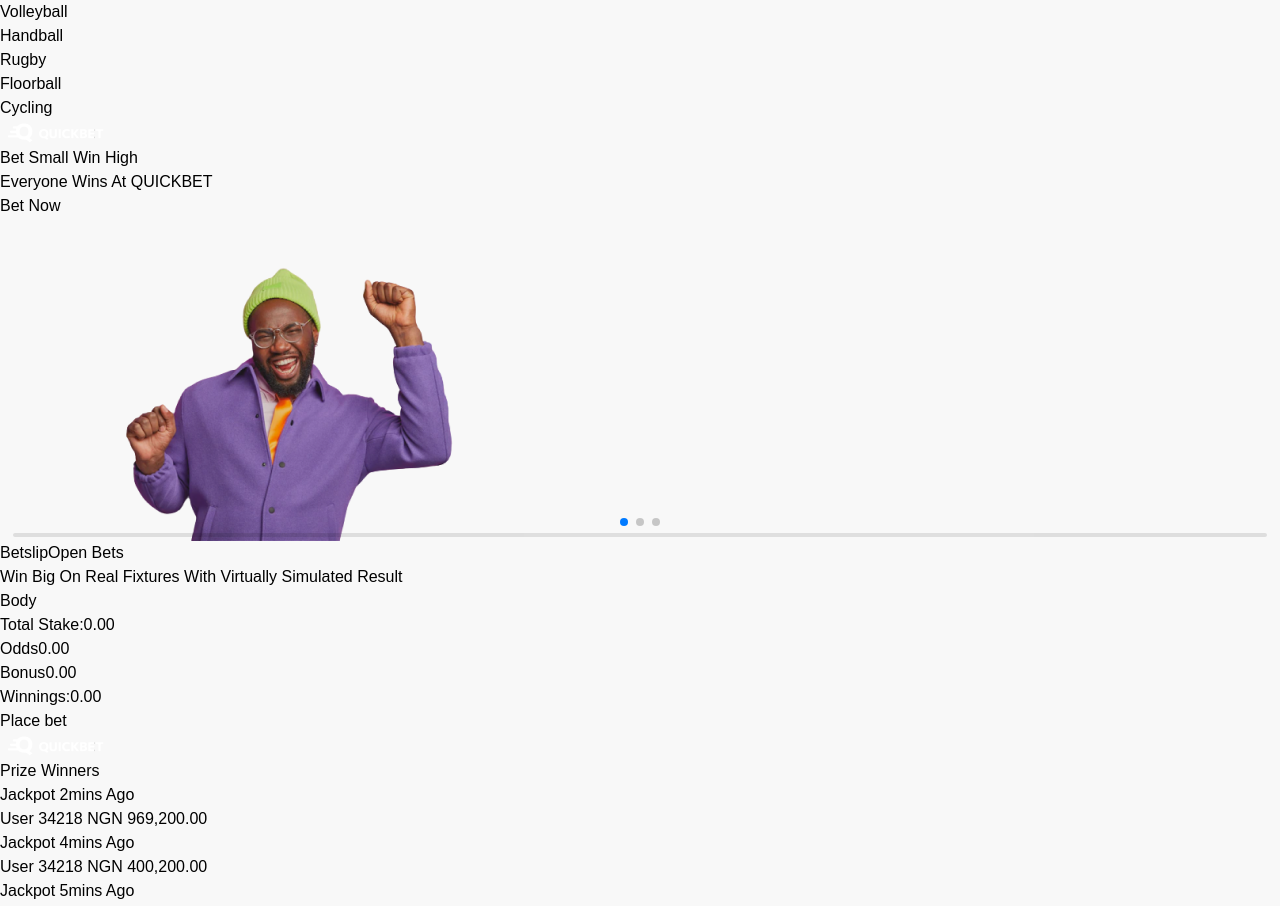
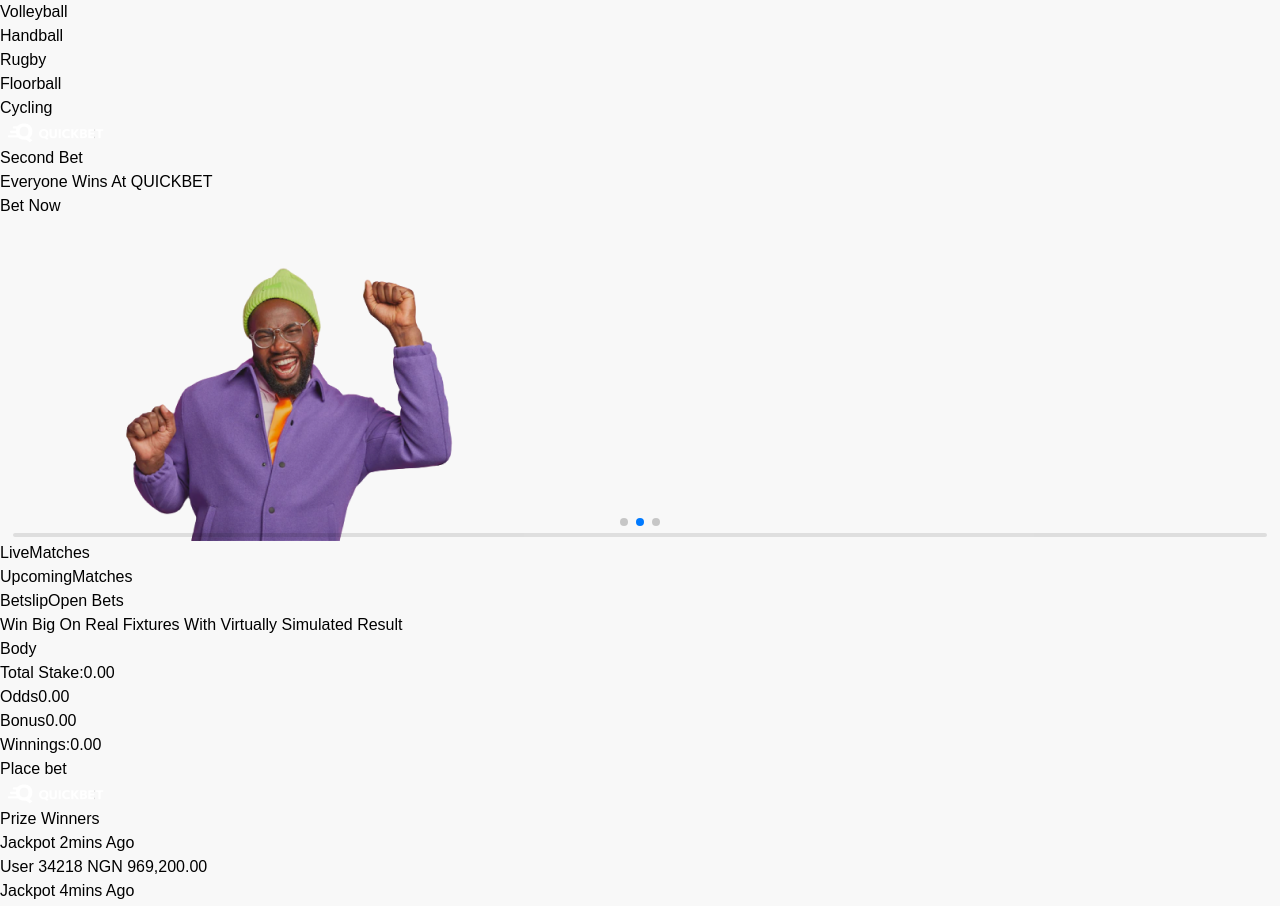
Before and after one commit to Bonhomie95/quickbet, a React (Vite) app in the folder client/: page / in a window 1280 px wide. Shown: the part 1060-1966 px from the top of the page. Built offline with nearby package versions, Linux system fonts and the light colour scheme.

Commit message:
betslip created

```diff
--- /dev/null
+++ b/client/src/components/LiveMatches.tsx
@@ -0,0 +1,9 @@
+
+
+const LiveMatches = () => {
+  return (
+    <div>LiveMatches</div>
+  )
+}
+
+export default LiveMatches
--- /dev/null
+++ b/client/src/components/UpcomingMatches.tsx
@@ -0,0 +1,8 @@
+
+const UpcomingMatches = () => {
+  return (
+    <div>UpcomingMatches</div>
+  )
+}
+
+export default UpcomingMatches
--- a/client/src/components/index.ts
+++ b/client/src/components/index.ts
@@ -1,2 +1,4 @@
 export {default as Betslip} from './Betslip'
 export {default as Winners} from './Winners'
+export {default as LiveMatches} from './LiveMatches'
+export {default as UpcomingMatches} from './UpcomingMatches'
--- a/client/src/pages/Home/MainBody.tsx
+++ b/client/src/pages/Home/MainBody.tsx
@@ -1,3 +1,4 @@
+import { LiveMatches, UpcomingMatches } from '../../components';
 import { MainBodySlider } from '../../constants';
 import { Swiper, SwiperSlide } from 'swiper/react';
 import { Pagination, A11y, Autoplay } from 'swiper/modules';
@@ -15,10 +16,10 @@ const MainBody = () => {
         modules={[Pagination, A11y, Autoplay]}
         slidesPerView={1}
         loop={true}
-        // autoplay={{
-        //   delay: 2500,
-        //   disableOnInteraction: true,
-        // }}
+        autoplay={{
+          delay: 2500,
+          disableOnInteraction: true,
+        }}
         pagination={{ clickable: true }}
         scrollbar={{ draggable: true }}
         className="w-full items-center bg-[#60457ECC]"
@@ -28,21 +29,39 @@ const MainBody = () => {
             key={index}
             className="flex items-start justify-between swiper-slide md:px-5 px-2 md:gap-5 gap-2"
           >
-            <div className="flex flex-col items-center justify-center gap-10 py-5">
+            <div className="flex flex-col items-center justify-center md:gap-10 gap-5 py-5">
               <img src={mainbody.logo} alt="Logo" />
-              <div className="text-white text-center flex flex-col items-center justify-center">
-                <h3 className="text-[10px] font-light"> {mainbody.h3} </h3>
-                <h1 className="text-sm font-semibold text-center"> {mainbody.h1} </h1>
+              <div className="text-white text-center flex flex-col items-center justify-center md:gap-5 gap-2">
+                <h3 className=" md:text-sm text-[10px] font-light">
+                  {' '}
+                  {mainbody.h3}{' '}
+                </h3>
+                <h1 className="md:text-md text-sm font-semibold text-center">
+                  {' '}
+                  {mainbody.h1}{' '}
+                </h1>
 
-                <Link to={mainbody.buttonLink}> {mainbody.button} </Link>
+                <Link
+                  to={mainbody.buttonLink}
+                  className="text-white bg-[#735797] hover:bg-[#674d86] w-full py-2 md:px-5 px-3 rounded-full "
+                >
+                  {' '}
+                  {mainbody.button}{' '}
+                </Link>
               </div>
             </div>
-            <div className='w-full h-full'>
-            <img src={mainbody.image} alt="Slider Image" className='w-full h-full object-cover'/>
+            <div className="w-full h-full">
+              <img
+                src={mainbody.image}
+                alt="Slider Image"
+                className="w-full h-full object-cover"
+              />
             </div>
           </SwiperSlide>
         ))}
       </Swiper>
+      <LiveMatches />
+      <UpcomingMatches />
     </div>
   );
 };
```
